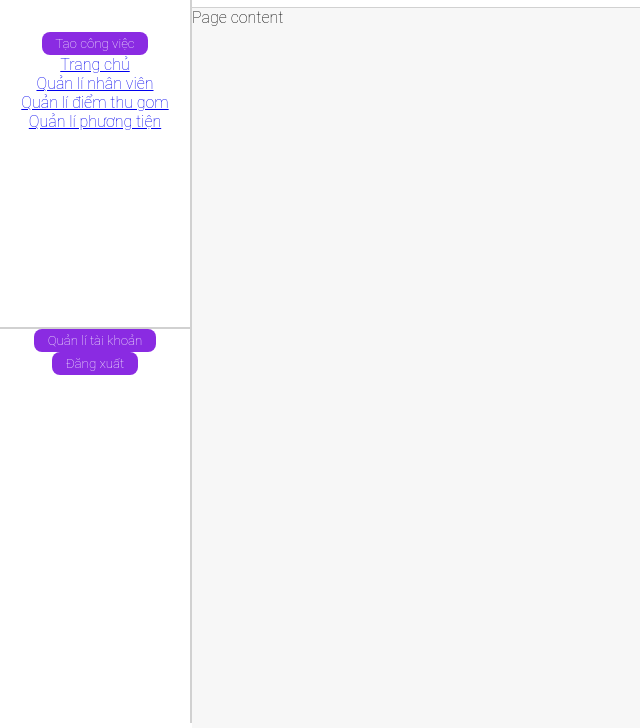
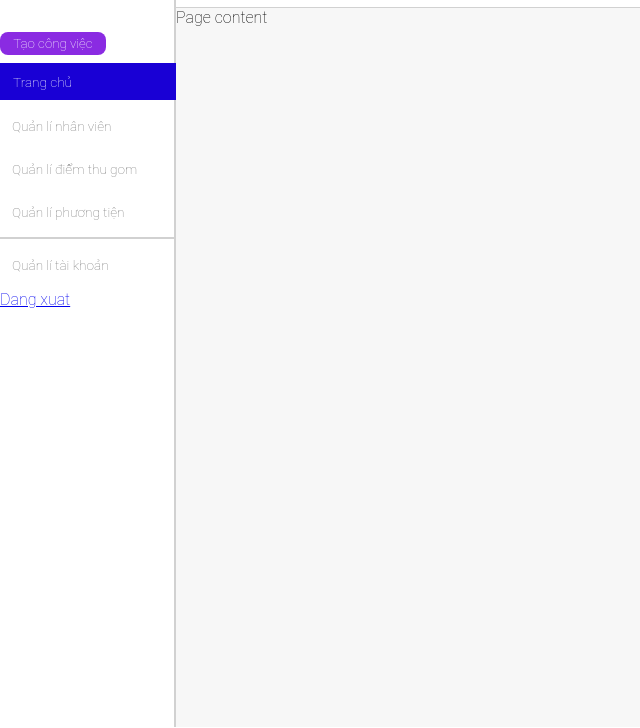
Before and after one commit to LongLeGL/SEassignment, a React app in the folder uwc2.0_app/: page /AccountManage in a window 1280 px wide. Shown: the part 73-801 px from the top of the page, without its empty margins (0-640 px from the left). Built offline with nearby package versions, Linux system fonts and the light colour scheme.

Commit message:
Modify sidebar Tabs, fixed scaling for pages

```diff
--- a/uwc2.0_app/src/components/SideNavBar.css
+++ b/uwc2.0_app/src/components/SideNavBar.css
@@ -1,10 +1,14 @@
 .SideNavBar {
-    height: 100%;
-    width: 15vw;
+    height: 100vh;
+    width: 13.6vw;
     margin-right: 0;
     background-color: white;
     display: flex;
     flex-direction: column;
+    justify-items: center;
+    border: 2px;
+    border-color: var(--border_gray);
+    border-right-style: solid;
 }
 
 .AppName {
--- a/uwc2.0_app/src/components/SideNavBar.js
+++ b/uwc2.0_app/src/components/SideNavBar.js
@@ -2,12 +2,12 @@ import React from 'react';
 import { Link } from 'react-router-dom';
 import '../pages/global.css';
 import './SideNavBar.css';
+import Tabs from './Tabs';
 import logo from '../img/logo.png';
 
 function SideNavBar() {
     return (
 		<div className='SideNavBar'>
-				<div className='UpperSideNav'>
 			<div className='AppName'>
 				<img src={logo} alt='logo'/>
 				<div>UWC 2.0</div>
@@ -17,28 +17,15 @@ function SideNavBar() {
 				<button>Tạo công việc</button>
 			</Link>
 
-					<Link to="/Home">
-						Trang chủ
-					</Link>
-					<Link to="/PersonnelManage">
-						Quản lí nhân viên
-					</Link>
-					<Link to="/MCPManage">
-						Quản lí điểm thu gom
-					</Link>
-					<Link to="/VehicleManage">
-						Quản lí phương tiện
-					</Link>
-				</div>
-
-				<div className='LowerSideNav'>
-					<Link to="/AccountManage">
-						<button>Quản lí tài khoản</button>
-					</Link>
-					<Link to="/">
-						<button>Đăng xuất</button>
-					</Link>
-				</div>
+			<Tabs>
+				<div label="Trang chủ" path="/Home"/>
+				<div label="Quản lí nhân viên" path="/PersonnelManage"/>
+				<div label="Quản lí điểm thu gom" path="/MCPManage"/>
+				<div label="Quản lí phương tiện" path="/VehicleManage"/>
+				<div label='_separator' />
+				<div label="Quản lí tài khoản" path="/AccountManage" />
+			</Tabs>
+			<Link to="/">Dang xuat</Link>
 		</div>
     );
 }
--- /dev/null
+++ b/uwc2.0_app/src/components/Tab.js
@@ -0,0 +1,39 @@
+import React, { Component } from 'react';
+import {Link} from 'react-router-dom'
+
+class Tab extends Component {
+	onClick = () => {
+		const { label, onClick } = this.props;
+		onClick(label);
+	}
+
+	render() {
+		const {
+			onClick,
+			props: {
+				activeTab,
+				label,
+				path
+			},
+		} = this;
+
+		let className = 'tab-list-item';
+
+		if (activeTab === label) {
+			className += ' tab-list-active';
+		}
+
+		return (
+			<div
+				className={className}
+				onClick={onClick}
+			>
+				<Link to={path}>
+					{label}
+				</Link>
+			</div>
+		);
+	}
+}
+
+export default Tab;
--- /dev/null
+++ b/uwc2.0_app/src/components/Tabs.css
@@ -0,0 +1,27 @@
+.tab-list-item {
+    width: 12vw;
+    padding: 0.5rem 0.75rem;
+    margin: 0.5em 0em;
+}
+
+.tab-list-active {
+    background-color: var(--blue);
+    border: solid var(--blue);
+    border-width: 1px 1px 1px 1px;
+}
+
+.tab-list-item a {
+    color: var(--text_gray);
+    text-decoration: none;
+    font-size: 0.85em;
+}
+
+.tab-list-active a {
+    color: white;
+}
+
+.Separator{
+    width: 15vw;
+    height: 2px;
+    background-color: var(--border_gray);
+}
--- /dev/null
+++ b/uwc2.0_app/src/components/Tabs.js
@@ -0,0 +1,56 @@
+import React, { Component } from 'react';
+import Tab from './Tab'
+import './Tabs.css'
+
+class Tabs extends Component {
+    constructor(props) {
+      super(props);
+
+      this.state = {
+        activeTab: this.props.children[0].props.label,
+      };
+    }
+
+    onClickTabItem = (tab) => {
+      this.setState({ activeTab: tab });
+    }
+
+    render() {
+        const {
+          onClickTabItem,
+          props: {
+            children,
+          },
+          state: {
+            activeTab,
+          }
+        } = this;
+
+        return (
+          <div className="tabs">
+            <div className="tab-list">
+                {children.map((child) =>
+                {
+                    const { label, path } = child.props;
+                    if (label === '_separator'){
+                        return(<div className='Separator' />)
+                    }
+                    return (
+                    <Tab
+                        activeTab={activeTab}
+                        key={label}
+                        label={label}
+                        onClick={onClickTabItem}
+                        path = {path}
+                    />
+                    );
+                })
+                }
+            </div>
+          </div>
+        );
+    }
+
+}
+
+export default Tabs;
--- a/uwc2.0_app/src/components/UpperBar.css
+++ b/uwc2.0_app/src/components/UpperBar.css
@@ -1,5 +1,5 @@
 .UpperBar{
-    width: 85vw;
+    width: 86.2vw;
     height: 10vh;
     background-color: white;
     display: flex;
--- a/uwc2.0_app/src/pages/AccountManage.css
+++ b/uwc2.0_app/src/pages/AccountManage.css
@@ -1,5 +1,5 @@
 .AccountManage{
     background-color: var(--bg_gray);
-    width: 85vw;
-    height: 90vh;
+    width: 86.2vw;
+    height: 89.9vh;
 }
--- a/uwc2.0_app/src/pages/App.css
+++ b/uwc2.0_app/src/pages/App.css
@@ -1,5 +1,6 @@
 .HomeContainer{
     display: flex;
+    margin: 0 0;
 }
 
 .MainContent{
--- a/uwc2.0_app/src/pages/CreateTask.css
+++ b/uwc2.0_app/src/pages/CreateTask.css
@@ -1,5 +1,5 @@
 .CreateTask{
     background-color: var(--bg_gray);
-    width: 85vw;
-    height: 90vh;
+    width: 86.2vw;
+    height: 89.9vh;
 }
--- a/uwc2.0_app/src/pages/HomePage.css
+++ b/uwc2.0_app/src/pages/HomePage.css
@@ -1,7 +1,7 @@
 .HomePage{
     background-color: var(--bg_gray);
-    width: 85vw;
-    height: 90vh;
+    width: 86.2vw;
+    height: 89.9vh;
 }
 
 .btn {
--- a/uwc2.0_app/src/pages/MCPManage.css
+++ b/uwc2.0_app/src/pages/MCPManage.css
@@ -1,5 +1,5 @@
 .MCPManage{
     background-color: var(--bg_gray);
-    width: 85vw;
-    height: 90vh;
+    width: 86.2vw;
+    height: 89.9vh;
 }
--- a/uwc2.0_app/src/pages/PersonnelManage.css
+++ b/uwc2.0_app/src/pages/PersonnelManage.css
@@ -1,7 +1,7 @@
 .PersonnelManage{
     background-color: var(--bg_gray);
-    width: 85vw;
-    height: 90vh;
+    width: 86.2vw;
+    height: 89.9vh;
 }
 
 .btn {
--- a/uwc2.0_app/src/pages/global.css
+++ b/uwc2.0_app/src/pages/global.css
@@ -2,6 +2,7 @@
     --bg_gray: #F7F7F7;
     --border_gray: #D1D1D1;
     --blue: #1900D5;
+    --text_gray: #7C7C7C;
 }
 
 * {
```
Lines whose indentation alone changed are shown as unchanged.
